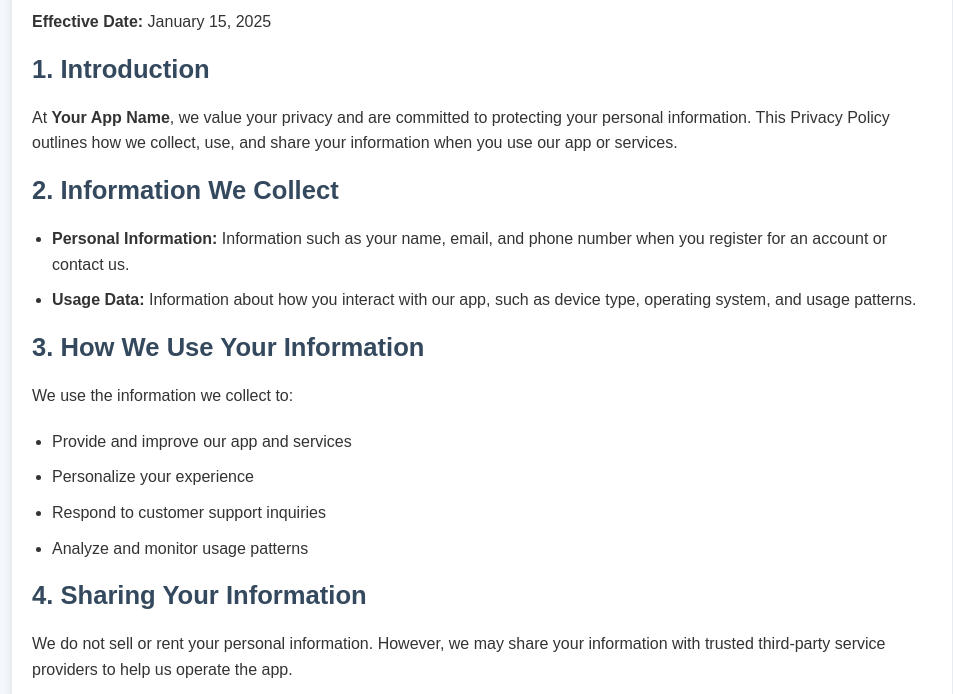
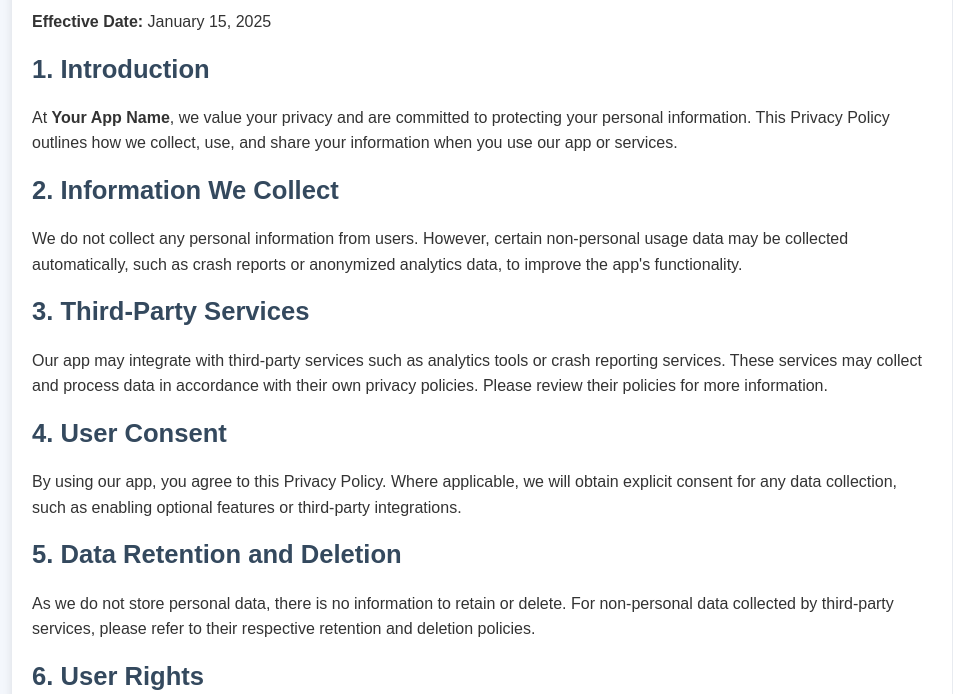
Before and after one commit to fernando-manzano/app-pages, a plain HTML site: page index.html in a window 1280 px wide. Shown: the part 106-800 px from the top of the page, without its empty margins (158-1111 px from the left). Drawn offline with Linux system fonts and the light colour scheme.

Commit message:
Update index.html

```diff
--- a/index.html
+++ b/index.html
@@ -90,29 +90,19 @@
             <p>At <strong>Your App Name</strong>, we value your privacy and are committed to protecting your personal information. This Privacy Policy outlines how we collect, use, and share your information when you use our app or services.</p>
 
             <h2>2. Information We Collect</h2>
-            <ul>
-                <li><strong>Personal Information:</strong> Information such as your name, email, and phone number when you register for an account or contact us.</li>
-                <li><strong>Usage Data:</strong> Information about how you interact with our app, such as device type, operating system, and usage patterns.</li>
-            </ul>
+            <p>We do not collect any personal information from users. However, certain non-personal usage data may be collected automatically, such as crash reports or anonymized analytics data, to improve the app's functionality.</p>
 
-            <h2>3. How We Use Your Information</h2>
-            <p>We use the information we collect to:
-                <ul>
-                    <li>Provide and improve our app and services</li>
-                    <li>Personalize your experience</li>
-                    <li>Respond to customer support inquiries</li>
-                    <li>Analyze and monitor usage patterns</li>
-                </ul>
-            </p>
+            <h2>3. Third-Party Services</h2>
+            <p>Our app may integrate with third-party services such as analytics tools or crash reporting services. These services may collect and process data in accordance with their own privacy policies. Please review their policies for more information.</p>
 
-            <h2>4. Sharing Your Information</h2>
-            <p>We do not sell or rent your personal information. However, we may share your information with trusted third-party service providers to help us operate the app.</p>
+            <h2>4. User Consent</h2>
+            <p>By using our app, you agree to this Privacy Policy. Where applicable, we will obtain explicit consent for any data collection, such as enabling optional features or third-party integrations.</p>
 
-            <h2>5. Data Security</h2>
-            <p>We implement industry-standard security measures to protect your data. However, no method of electronic storage or transmission is 100% secure.</p>
+            <h2>5. Data Retention and Deletion</h2>
+            <p>As we do not store personal data, there is no information to retain or delete. For non-personal data collected by third-party services, please refer to their respective retention and deletion policies.</p>
 
             <h2>6. User Rights</h2>
-            <p>You have the right to access, update, or delete your personal data. Contact us at <a href="mailto:your-email@example.com">your-email@example.com</a> to exercise your rights.</p>
+            <p>As we do not store any personal data, there is no personal information to access, update, or delete. If you have any concerns or questions, please contact us at <a href="mailto:your-email@example.com">your-email@example.com</a>.</p>
 
             <h2>7. Children’s Privacy</h2>
             <p>Our app is not intended for children under 13. If we discover we have collected information from a child under 13, we will delete it promptly.</p>
```
